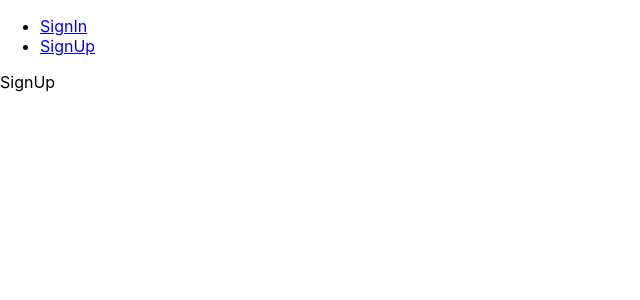
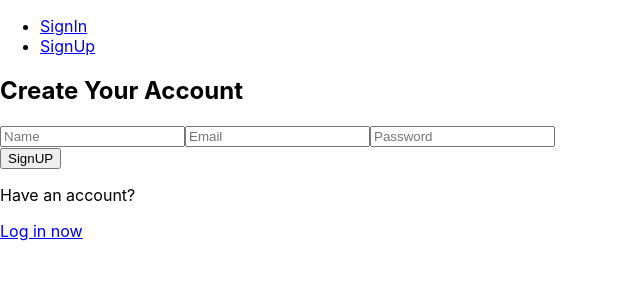
Before and after one commit to kavikushi0228/KnowTheLaw, a React (Create React App) app in the folder frontend/: page /register in a window 1280 px wide. Shown: the top 300 px of the page, without its empty margins (0-640 px from the left). Built offline with nearby package versions, Linux system fonts and the light colour scheme.

Commit message:
*SignUp page

```diff
--- a/frontend/src/Components/MainPages/SignUp.js
+++ b/frontend/src/Components/MainPages/SignUp.js
@@ -1,9 +1,52 @@
-import React from 'react'
+import React, {useState} from 'react'
+import {Link} from 'react-router-dom'
+import axios from 'axios'
 
 function SignUp() {
-  return (
-    <div>SignUp</div>
-  )
+    const [user, setUser] = useState({
+        name:'', email:'', password: ''
+    })
+
+    const onChangeInput = e =>{
+        const {name, value} = e.target;
+        setUser({...user, [name]:value})
+    }
+
+    const registerSubmit = async e =>{
+        e.preventDefault()
+        try {
+            await axios.post('/user/register', {...user})
+
+            localStorage.setItem('firstLogin', true)
+
+
+            window.location.href = "/";
+        } catch (err) {
+            alert(err.response.data.msg)
+        }
+    }
+
+    return (
+        <div className="signup-page">
+            <form onSubmit={registerSubmit}>
+                <h2>Create Your Account</h2>
+                <input type="text" name="name" required
+                placeholder="Name" value={user.name} onChange={onChangeInput} />
+
+                <input type="email" name="email" required
+                placeholder="Email" value={user.email} onChange={onChangeInput} />
+
+                <input type="password" name="password" required autoComplete="on"
+                placeholder="Password" value={user.password} onChange={onChangeInput} />
+
+                <div className="row">
+                    <button type="submit">SignUP</button>
+                   <p> Have an account?</p>
+                    <Link to="/login">Log in now</Link>
+                </div>
+            </form>
+        </div>
+    )
 }
 
 export default SignUp
```
